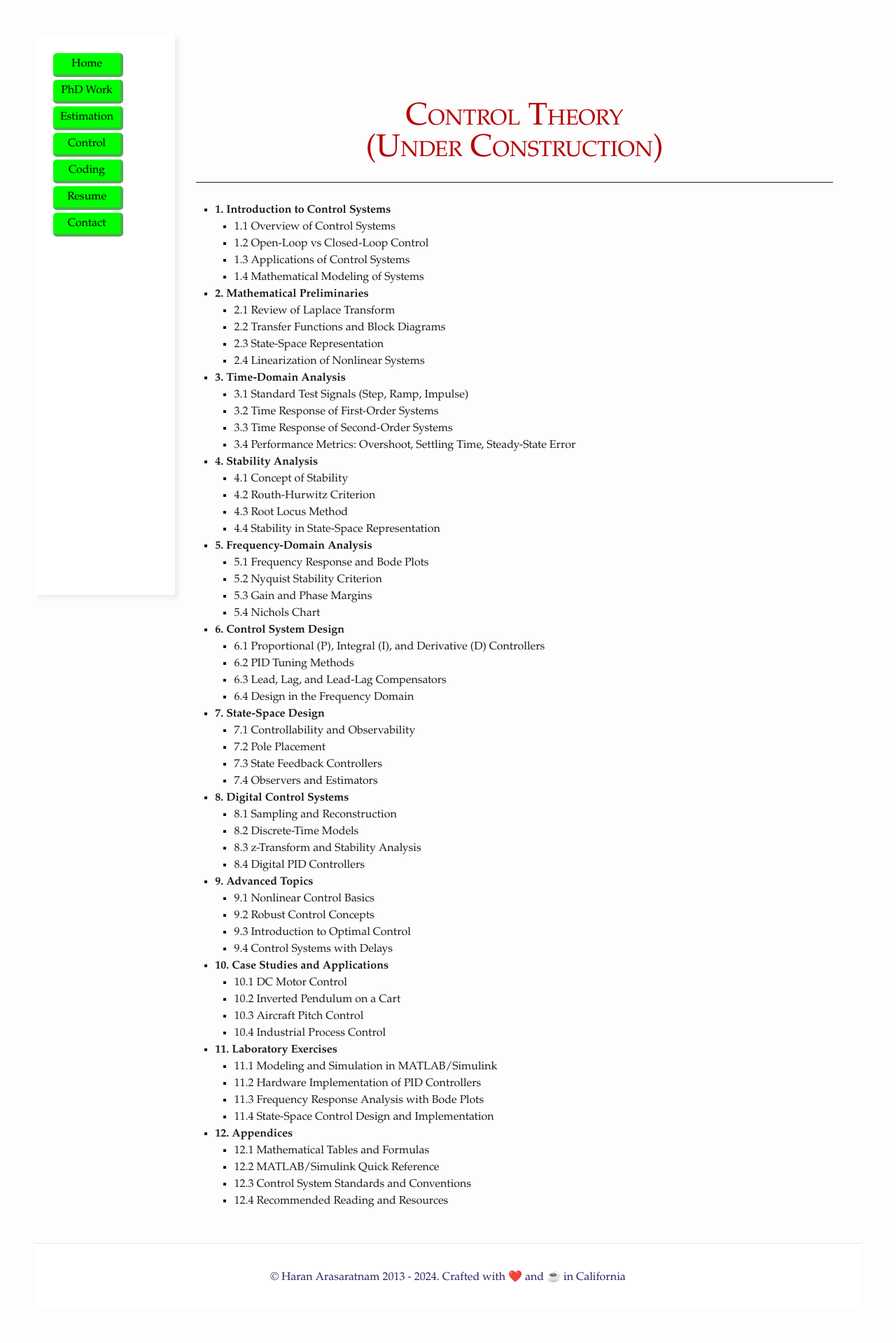
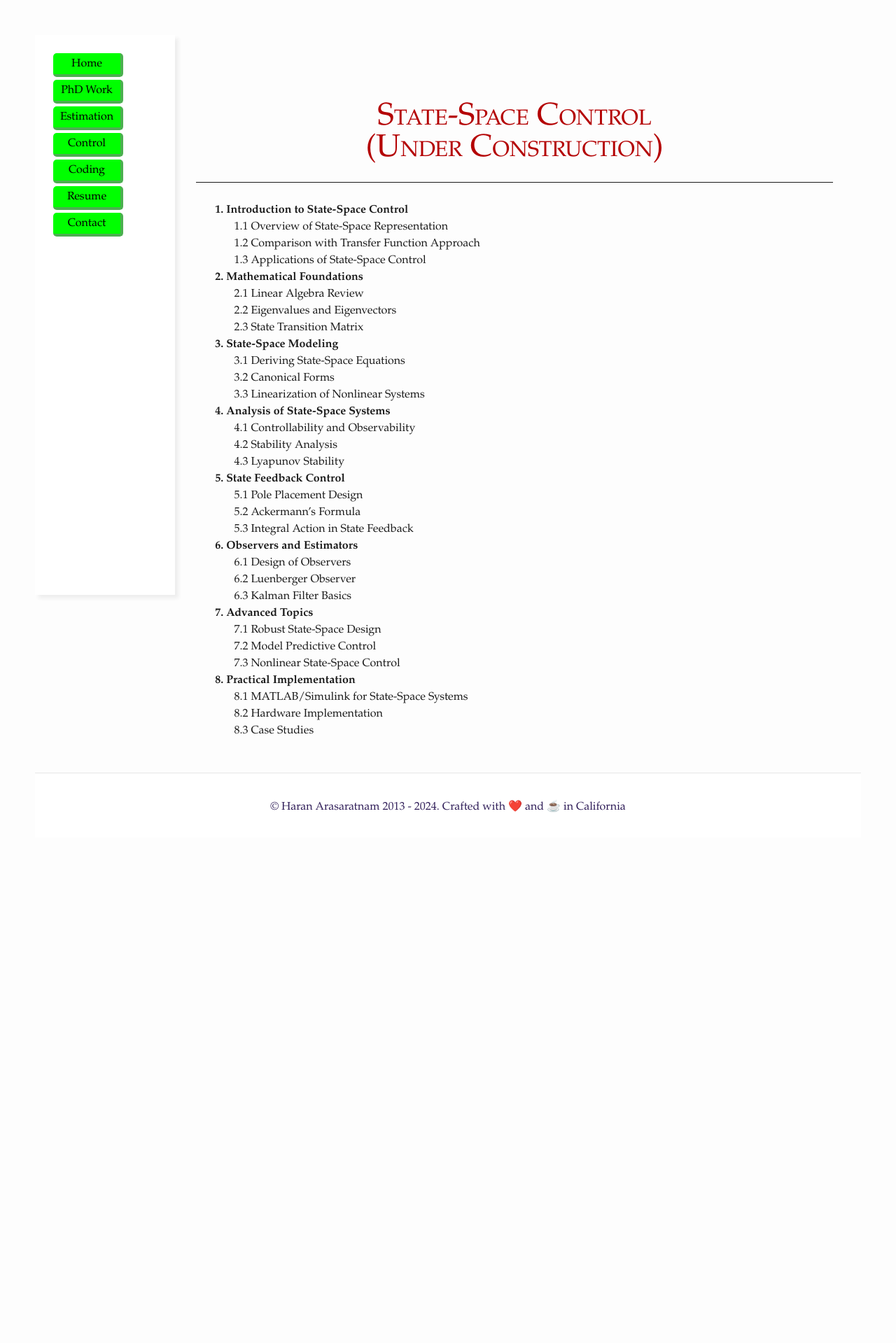
Before and after one commit to haranarasaratnam/flask_website, a Flask app: page /control in a window 1280 px wide. Shown: the whole page at 70% size. After the commit the page ends 1161 px from the top, so only its background shows below. Run offline with Flask 2, Linux system fonts and the light colour scheme; some libraries are stand-ins or nearby versions.

Commit message:
more adds

```diff
--- a/templates/control.html
+++ b/templates/control.html
@@ -4,110 +4,180 @@
 {% block content %}
 <article>
     <header class="title">
-        <h1 style="color: #b40203">Control Theory<br> (Under Construction)</h1>
+        <h1 style="color: #b40203">State-Space Control<br> (Under Construction)</h1>
         <hr style="margin-top:-1em">
         <h3 style="margin-top:-2.3em">
         </h3>
+
+              <style>
+    ul
+{
+list-style: none;
+}
+</style>
+
     </header>
 
+
   <ul>
-  <li><strong>1. Introduction to Control Systems</strong>
+  <li><strong>1. Introduction to State-Space Control</strong>
     <ul>
-      <li>1.1 Overview of Control Systems</li>
-      <li>1.2 Open-Loop vs Closed-Loop Control</li>
-      <li>1.3 Applications of Control Systems</li>
-      <li>1.4 Mathematical Modeling of Systems</li>
+      <li>1.1 Overview of State-Space Representation</li>
+      <li>1.2 Comparison with Transfer Function Approach</li>
+      <li>1.3 Applications of State-Space Control</li>
     </ul>
   </li>
-  <li><strong>2. Mathematical Preliminaries</strong>
+  <li><strong>2. Mathematical Foundations</strong>
     <ul>
-      <li>2.1 Review of Laplace Transform</li>
-      <li>2.2 Transfer Functions and Block Diagrams</li>
-      <li>2.3 State-Space Representation</li>
-      <li>2.4 Linearization of Nonlinear Systems</li>
+      <li>2.1 Linear Algebra Review</li>
+      <li>2.2 Eigenvalues and Eigenvectors</li>
+      <li>2.3 State Transition Matrix</li>
     </ul>
   </li>
-  <li><strong>3. Time-Domain Analysis</strong>
+  <li><strong>3. State-Space Modeling</strong>
     <ul>
-      <li>3.1 Standard Test Signals (Step, Ramp, Impulse)</li>
-      <li>3.2 Time Response of First-Order Systems</li>
-      <li>3.3 Time Response of Second-Order Systems</li>
-      <li>3.4 Performance Metrics: Overshoot, Settling Time, Steady-State Error</li>
+      <li>3.1 Deriving State-Space Equations</li>
+      <li>3.2 Canonical Forms</li>
+      <li>3.3 Linearization of Nonlinear Systems</li>
     </ul>
   </li>
-  <li><strong>4. Stability Analysis</strong>
+  <li><strong>4. Analysis of State-Space Systems</strong>
     <ul>
-      <li>4.1 Concept of Stability</li>
-      <li>4.2 Routh-Hurwitz Criterion</li>
-      <li>4.3 Root Locus Method</li>
-      <li>4.4 Stability in State-Space Representation</li>
+      <li>4.1 Controllability and Observability</li>
+      <li>4.2 Stability Analysis</li>
+      <li>4.3 Lyapunov Stability</li>
     </ul>
   </li>
-  <li><strong>5. Frequency-Domain Analysis</strong>
+  <li><strong>5. State Feedback Control</strong>
     <ul>
-      <li>5.1 Frequency Response and Bode Plots</li>
-      <li>5.2 Nyquist Stability Criterion</li>
-      <li>5.3 Gain and Phase Margins</li>
-      <li>5.4 Nichols Chart</li>
+      <li>5.1 Pole Placement Design</li>
+      <li>5.2 Ackermann’s Formula</li>
+      <li>5.3 Integral Action in State Feedback</li>
     </ul>
   </li>
-  <li><strong>6. Control System Design</strong>
+  <li><strong>6. Observers and Estimators</strong>
     <ul>
-      <li>6.1 Proportional (P), Integral (I), and Derivative (D) Controllers</li>
-      <li>6.2 PID Tuning Methods</li>
-      <li>6.3 Lead, Lag, and Lead-Lag Compensators</li>
-      <li>6.4 Design in the Frequency Domain</li>
+      <li>6.1 Design of Observers</li>
+      <li>6.2 Luenberger Observer</li>
+      <li>6.3 Kalman Filter Basics</li>
     </ul>
   </li>
-  <li><strong>7. State-Space Design</strong>
+  <li><strong>7. Advanced Topics</strong>
     <ul>
-      <li>7.1 Controllability and Observability</li>
-      <li>7.2 Pole Placement</li>
-      <li>7.3 State Feedback Controllers</li>
-      <li>7.4 Observers and Estimators</li>
+      <li>7.1 Robust State-Space Design</li>
+      <li>7.2 Model Predictive Control</li>
+      <li>7.3 Nonlinear State-Space Control</li>
     </ul>
   </li>
-  <li><strong>8. Digital Control Systems</strong>
+  <li><strong>8. Practical Implementation</strong>
     <ul>
-      <li>8.1 Sampling and Reconstruction</li>
-      <li>8.2 Discrete-Time Models</li>
-      <li>8.3 z-Transform and Stability Analysis</li>
-      <li>8.4 Digital PID Controllers</li>
-    </ul>
-  </li>
-  <li><strong>9. Advanced Topics</strong>
-    <ul>
-      <li>9.1 Nonlinear Control Basics</li>
-      <li>9.2 Robust Control Concepts</li>
-      <li>9.3 Introduction to Optimal Control</li>
-      <li>9.4 Control Systems with Delays</li>
-    </ul>
-  </li>
-  <li><strong>10. Case Studies and Applications</strong>
-    <ul>
-      <li>10.1 DC Motor Control</li>
-      <li>10.2 Inverted Pendulum on a Cart</li>
-      <li>10.3 Aircraft Pitch Control</li>
-      <li>10.4 Industrial Process Control</li>
-    </ul>
-  </li>
-  <li><strong>11. Laboratory Exercises</strong>
-    <ul>
-      <li>11.1 Modeling and Simulation in MATLAB/Simulink</li>
-      <li>11.2 Hardware Implementation of PID Controllers</li>
-      <li>11.3 Frequency Response Analysis with Bode Plots</li>
-      <li>11.4 State-Space Control Design and Implementation</li>
-    </ul>
-  </li>
-  <li><strong>12. Appendices</strong>
-    <ul>
-      <li>12.1 Mathematical Tables and Formulas</li>
-      <li>12.2 MATLAB/Simulink Quick Reference</li>
-      <li>12.3 Control System Standards and Conventions</li>
-      <li>12.4 Recommended Reading and Resources</li>
+      <li>8.1 MATLAB/Simulink for State-Space Systems</li>
+      <li>8.2 Hardware Implementation</li>
+      <li>8.3 Case Studies</li>
     </ul>
   </li>
 </ul>
+
+
+
+<!--  <ul>-->
+<!--  <li><strong>1. Introduction to Control Systems</strong>-->
+<!--    <ul>-->
+<!--      <li>1.1 Overview of Control Systems</li>-->
+<!--      <li>1.2 Open-Loop vs Closed-Loop Control</li>-->
+<!--      <li>1.3 Applications of Control Systems</li>-->
+<!--      <li>1.4 Mathematical Modeling of Systems</li>-->
+<!--    </ul>-->
+<!--  </li>-->
+<!--  <li><strong>2. Mathematical Preliminaries</strong>-->
+<!--    <ul>-->
+<!--      <li>2.1 Review of Laplace Transform</li>-->
+<!--      <li>2.2 Transfer Functions and Block Diagrams</li>-->
+<!--      <li>2.3 State-Space Representation</li>-->
+<!--      <li>2.4 Linearization of Nonlinear Systems</li>-->
+<!--    </ul>-->
+<!--  </li>-->
+<!--  <li><strong>3. Time-Domain Analysis</strong>-->
+<!--    <ul>-->
+<!--      <li>3.1 Standard Test Signals (Step, Ramp, Impulse)</li>-->
+<!--      <li>3.2 Time Response of First-Order Systems</li>-->
+<!--      <li>3.3 Time Response of Second-Order Systems</li>-->
+<!--      <li>3.4 Performance Metrics: Overshoot, Settling Time, Steady-State Error</li>-->
+<!--    </ul>-->
+<!--  </li>-->
+<!--  <li><strong>4. Stability Analysis</strong>-->
+<!--    <ul>-->
+<!--      <li>4.1 Concept of Stability</li>-->
+<!--      <li>4.2 Routh-Hurwitz Criterion</li>-->
+<!--      <li>4.3 Root Locus Method</li>-->
+<!--      <li>4.4 Stability in State-Space Representation</li>-->
+<!--    </ul>-->
+<!--  </li>-->
+<!--  <li><strong>5. Frequency-Domain Analysis</strong>-->
+<!--    <ul>-->
+<!--      <li>5.1 Frequency Response and Bode Plots</li>-->
+<!--      <li>5.2 Nyquist Stability Criterion</li>-->
+<!--      <li>5.3 Gain and Phase Margins</li>-->
+<!--      <li>5.4 Nichols Chart</li>-->
+<!--    </ul>-->
+<!--  </li>-->
+<!--  <li><strong>6. Control System Design</strong>-->
+<!--    <ul>-->
+<!--      <li>6.1 Proportional (P), Integral (I), and Derivative (D) Controllers</li>-->
+<!--      <li>6.2 PID Tuning Methods</li>-->
+<!--      <li>6.3 Lead, Lag, and Lead-Lag Compensators</li>-->
+<!--      <li>6.4 Design in the Frequency Domain</li>-->
+<!--    </ul>-->
+<!--  </li>-->
+<!--  <li><strong>7. State-Space Design</strong>-->
+<!--    <ul>-->
+<!--      <li>7.1 Controllability and Observability</li>-->
+<!--      <li>7.2 Pole Placement</li>-->
+<!--      <li>7.3 State Feedback Controllers</li>-->
+<!--      <li>7.4 Observers and Estimators</li>-->
+<!--    </ul>-->
+<!--  </li>-->
+<!--  <li><strong>8. Digital Control Systems</strong>-->
+<!--    <ul>-->
+<!--      <li>8.1 Sampling and Reconstruction</li>-->
+<!--      <li>8.2 Discrete-Time Models</li>-->
+<!--      <li>8.3 z-Transform and Stability Analysis</li>-->
+<!--      <li>8.4 Digital PID Controllers</li>-->
+<!--    </ul>-->
+<!--  </li>-->
+<!--  <li><strong>9. Advanced Topics</strong>-->
+<!--    <ul>-->
+<!--      <li>9.1 Nonlinear Control Basics</li>-->
+<!--      <li>9.2 Robust Control Concepts</li>-->
+<!--      <li>9.3 Introduction to Optimal Control</li>-->
+<!--      <li>9.4 Control Systems with Delays</li>-->
+<!--    </ul>-->
+<!--  </li>-->
+<!--  <li><strong>10. Case Studies and Applications</strong>-->
+<!--    <ul>-->
+<!--      <li>10.1 DC Motor Control</li>-->
+<!--      <li>10.2 Inverted Pendulum on a Cart</li>-->
+<!--      <li>10.3 Aircraft Pitch Control</li>-->
+<!--      <li>10.4 Industrial Process Control</li>-->
+<!--    </ul>-->
+<!--  </li>-->
+<!--  <li><strong>11. Laboratory Exercises</strong>-->
+<!--    <ul>-->
+<!--      <li>11.1 Modeling and Simulation in MATLAB/Simulink</li>-->
+<!--      <li>11.2 Hardware Implementation of PID Controllers</li>-->
+<!--      <li>11.3 Frequency Response Analysis with Bode Plots</li>-->
+<!--      <li>11.4 State-Space Control Design and Implementation</li>-->
+<!--    </ul>-->
+<!--  </li>-->
+<!--  <li><strong>12. Appendices</strong>-->
+<!--    <ul>-->
+<!--      <li>12.1 Mathematical Tables and Formulas</li>-->
+<!--      <li>12.2 MATLAB/Simulink Quick Reference</li>-->
+<!--      <li>12.3 Control System Standards and Conventions</li>-->
+<!--      <li>12.4 Recommended Reading and Resources</li>-->
+<!--    </ul>-->
+<!--  </li>-->
+<!--</ul>-->
 
 
 <!--    <div class="archive" style="margin-top:-30px">-->
--- a/templates/estimation/ckf.html
+++ b/templates/estimation/ckf.html
@@ -259,7 +259,7 @@
             <li>
                 Estimate the updated state
                 \[
-                \hat{\mathbf{x}}_{k|k} = \hat{\mathbf{x}}_{k|k-1} - W_{k}(\mathbf{z}_{k} - \hat{\mathbf{z}}_{k|k-1})
+                \hat{\mathbf{x}}_{k|k} = \hat{\mathbf{x}}_{k|k-1} + W_{k}(\mathbf{z}_{k} - \hat{\mathbf{z}}_{k|k-1})
                 \]
             </li>
 
--- a/templates/estimation/sckf.html
+++ b/templates/estimation/sckf.html
@@ -47,7 +47,7 @@
                 and \(\mathbf{R}\in R^{n\times n}\)
                 is an upper triangular (sparse) matrix.
             </li>
-            <li>We use the term "Tria" below to denote the QR decomposition that returns an upper triangular matrix
+            <li>We use the term "Tria" below to denote the QR decomposition that returns an (upper-)triangular matrix
                 \(\mathbf{R}\) of
                 \(\mathbf{A} = \mathbf{QR}\).</li>
 
@@ -307,7 +307,7 @@
             <li>
                 Estimate the updated state
                 \[
-                \hat{\mathbf{x}}_{k|k} = \hat{\mathbf{x}}_{k|k-1} - W_{k}(\mathbf{z}_{k} - \hat{\mathbf{z}}_{k|k-1})
+                \hat{\mathbf{x}}_{k|k} = \hat{\mathbf{x}}_{k|k-1} + W_{k}(\mathbf{z}_{k} - \hat{\mathbf{z}}_{k|k-1})
                 \]
             </li>
 
```
Also changed, not shown: templates/estimation.html (+44 -54 lines), templates/estimation/application_1.html (+24 -17 lines), templates/estimation/application_2.html (+9 -8 lines), templates/index.html (+4 -4 lines), static/images/radar_app_1.png (added).
